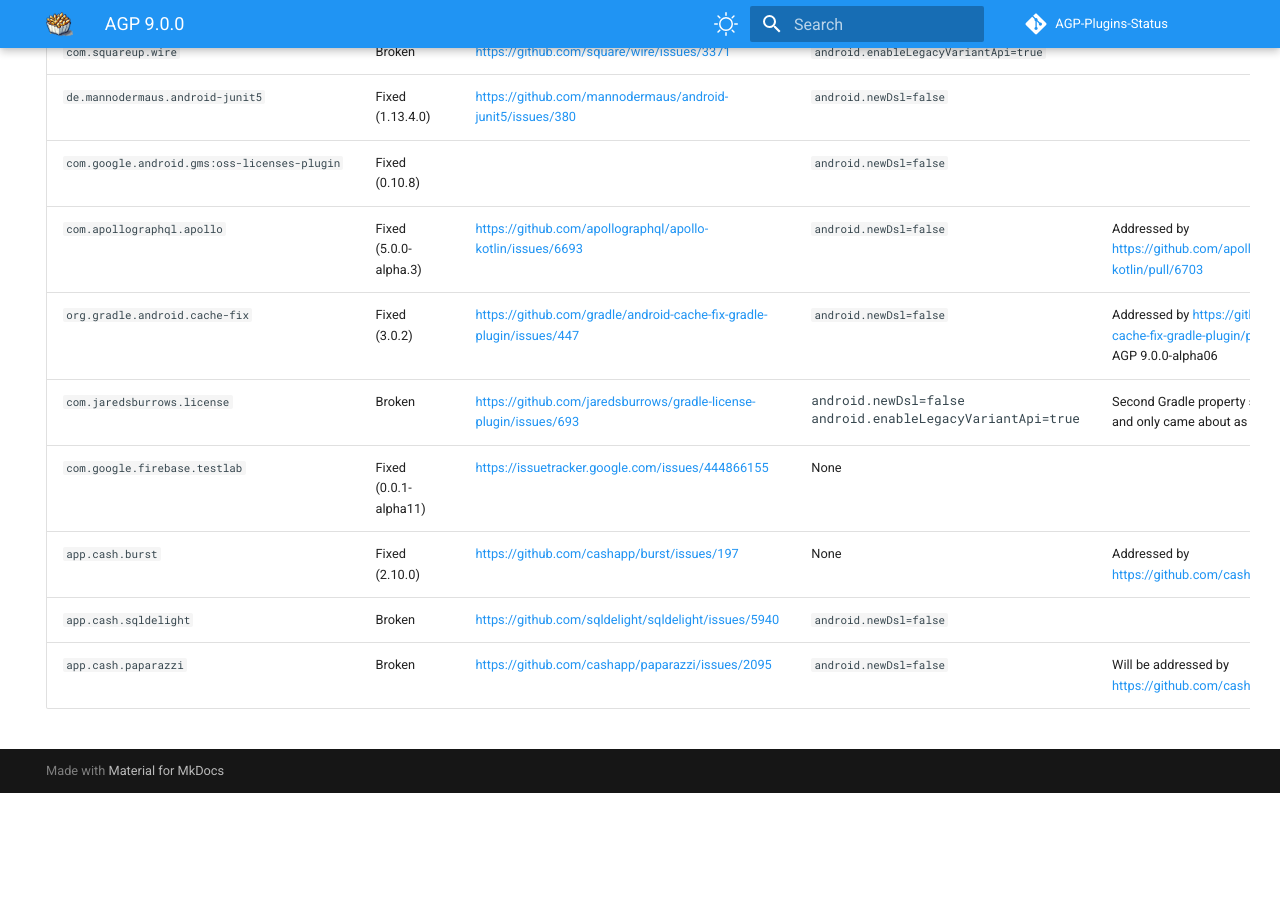
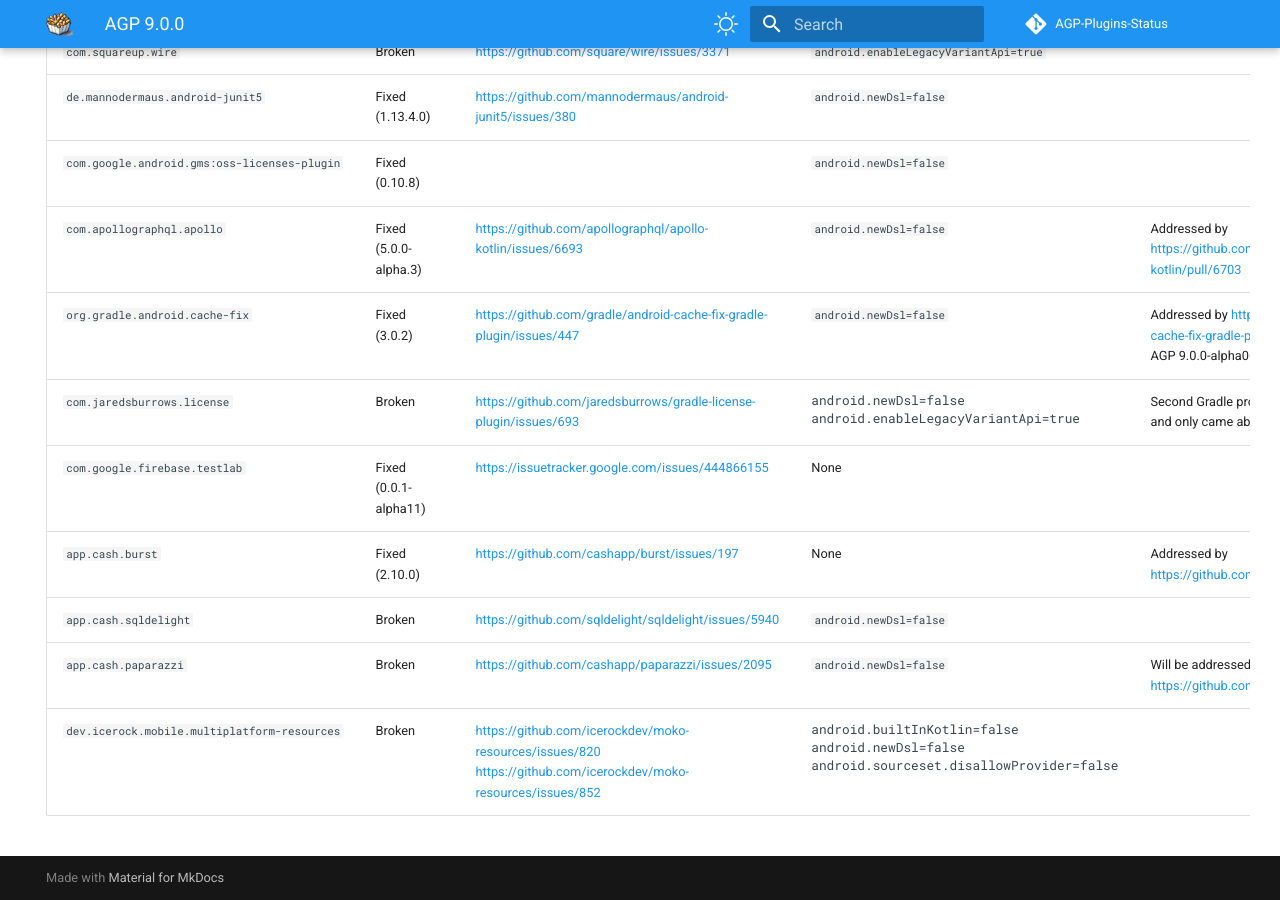
Before and after one commit to pablobaxter/AGP-Plugins-Status, an MkDocs documentation site: the page built from docs/agp-9.0.0.md, in a window 1280 px wide and 900 px high, scrolled down 699 px. Built offline with MkDocs 1.6.1 and Material for MkDocs 9.7.7, drawn with Linux system fonts in a browser that asks for light colours; comment, search, counter and statistics services are not loaded; before the commit the page ends 1492 px from its top, so only the background shows below that.

Commit message:
Add moko resources

```diff
--- a/docs/agp-9.0.0.md
+++ b/docs/agp-9.0.0.md
@@ -26,3 +26,4 @@
 | `app.cash.burst` | Fixed (2.10.0) | https://github.com/cashapp/burst/issues/197 | None | Addressed by https://github.com/cashapp/burst/pull/200 |
 | `app.cash.sqldelight` | Broken | https://github.com/sqldelight/sqldelight/issues/5940 | `android.newDsl=false` | |
 | `app.cash.paparazzi` | Broken | https://github.com/cashapp/paparazzi/issues/2095 | `android.newDsl=false` | Will be addressed by https://github.com/cashapp/paparazzi/pull/2106 |
+| `dev.icerock.mobile.multiplatform-resources` | Broken | https://github.com/icerockdev/moko-resources/issues/820<br>https://github.com/icerockdev/moko-resources/issues/852 | <pre>android.builtInKotlin=false<br>android.newDsl=false<br>android.sourceset.disallowProvider=false</pre> | |
```
